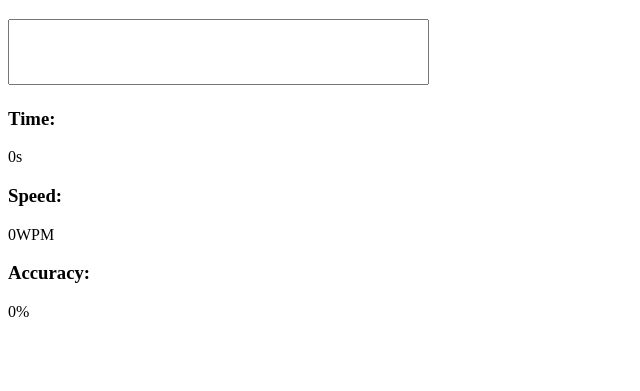
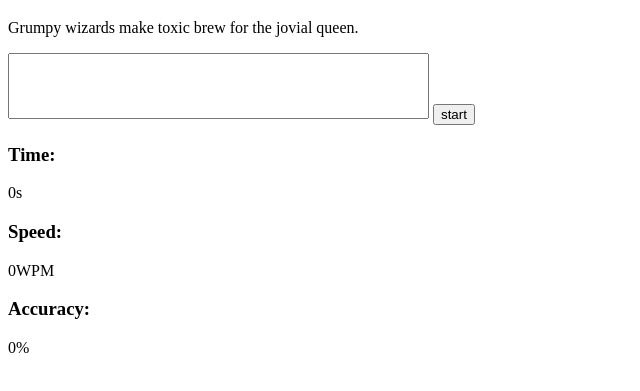
Before and after one commit to ayushkumar0303/key-typing, a plain HTML site: page index.html in a window 1280 px wide. Shown: the part 61-452 px from the top of the page, without its empty margins (0-640 px from the left). Drawn offline with Linux system fonts and the light colour scheme.

Commit message:
initialize random array and display random paragraph

```diff
--- a/index.html
+++ b/index.html
@@ -11,17 +11,18 @@
 <body>
   <h1>Typing Speed Test</h1>
   <p id="randomParagraph"></p>
-  <textarea name="" id="" rows="4" cols="50" autocomplete="off" autocorrect="off"></textarea>
+  <textarea name="" id="textArea" rows="4" cols="50" autocomplete="off" autocorrect="off"></textarea>
+  <button id="startBtn" type="button">start</button>
   <h3>Time:</h3>
-  <p>0s</p>
+  <p id="time">0s</p>
 
   <h3>
     Speed: </h3>
-  <p>0WPM</p>
+  <p id="speed">0WPM</p>
 
   <h3>
     Accuracy:</h3>
-  <p>0%</p>
+  <p id="accuracy">0%</p>
 
 </body>
 <script src="script.js"></script>
--- a/script.js
+++ b/script.js
@@ -0,0 +1,26 @@
+const btn = document.getElementById("startBtn");
+const textArea = document.getElementById("textArea");
+const paragraph = document.getElementById("randomParagraph");
+// console.dir(btn);
+// console.log(textArea);
+// console.log(paragraph);
+
+const arr = [
+  "The quick brown fox jumps over a lazy dog.",
+  "Pack my box with five dozen liquor jugs.",
+  "How vexingly quick daft zebras jump!",
+  "Sphinx of black quartz, judge my vow.",
+  "Jackdaws love my big sphinx of quartz.",
+  "Waltz, bad nymph, for quick jigs vex.",
+  "The five boxing wizards jump quickly.",
+  "Jived fox nymph grabs quick waltz.",
+  "Quick zephyrs blow, vexing daft Jim.",
+  "Two driven jocks help fax my big quiz.",
+  "Grumpy wizards make toxic brew for the jovial queen.",
+  "Big Fuji waves mock Zach the expert juggler.",
+];
+
+const randInd = Math.round(Math.random() * 11);
+// console.log(randInd);
+
+paragraph.innerText = arr[randInd];
```
